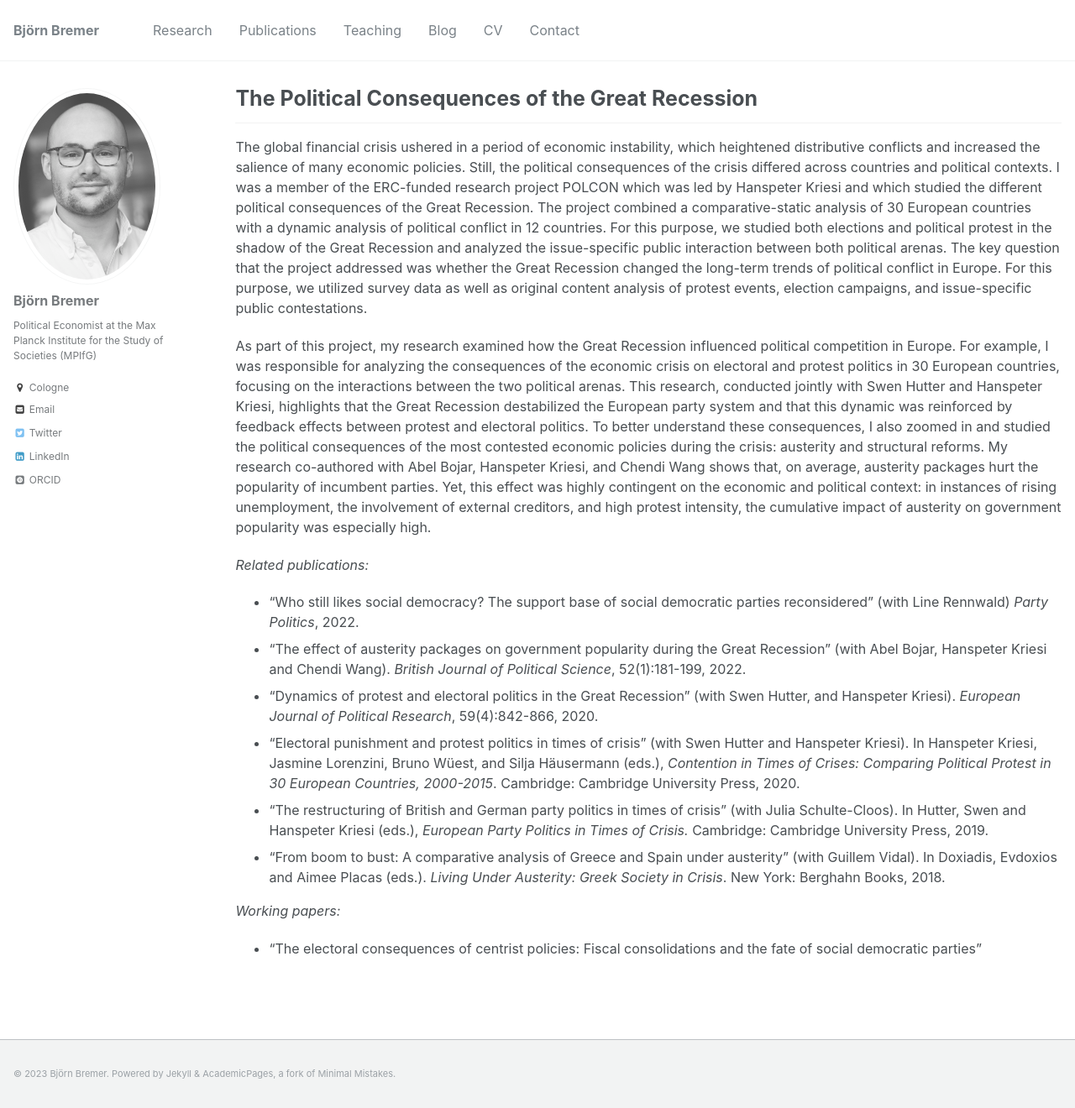
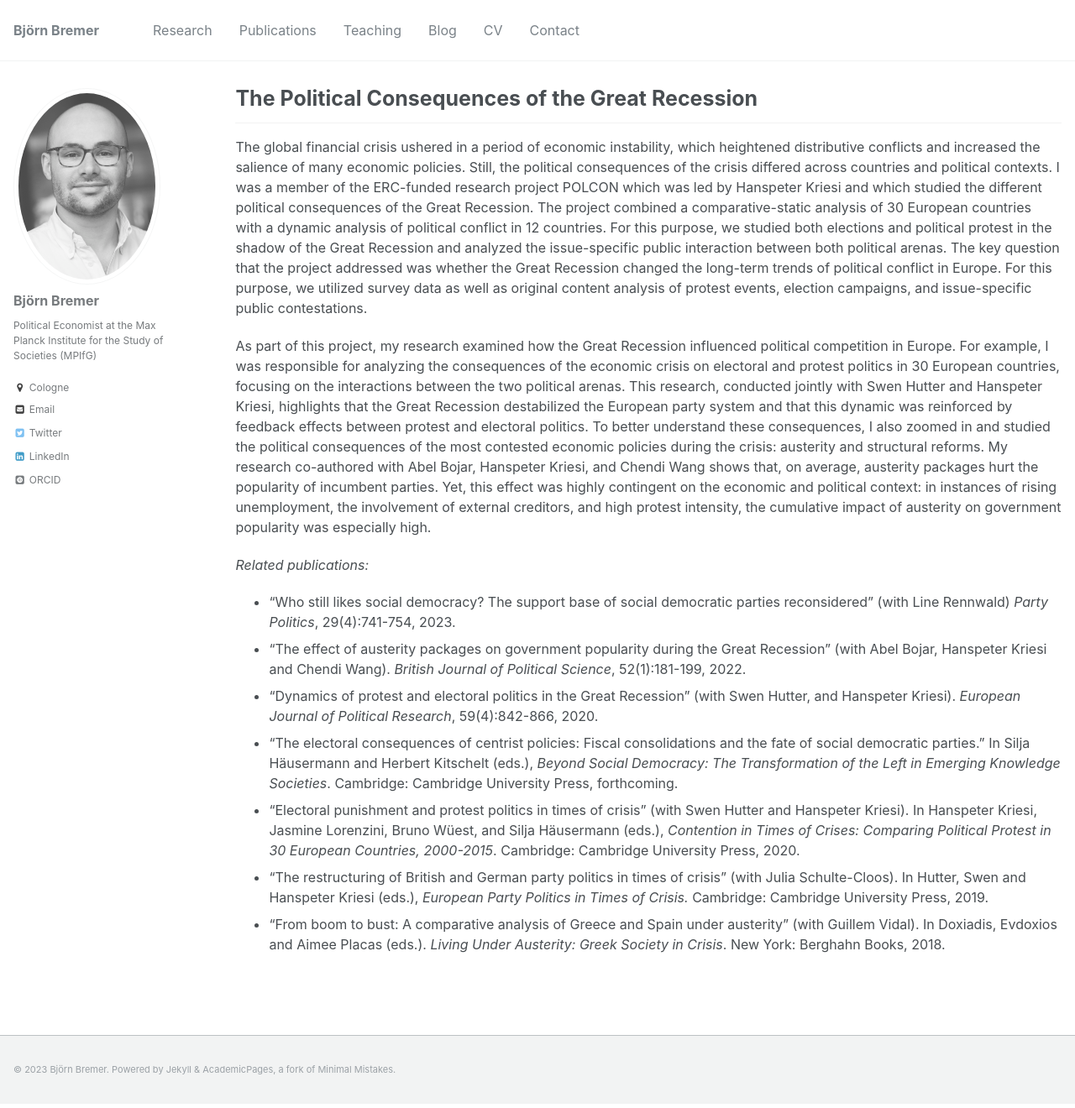
Before and after one commit to bjoernbremer/bjoernbremer.github.io, a Jekyll site: the page built from _projects/2_polcon.md, in a window 1280 px wide and 1320 px high. Shown: the whole window at 84% size. Built offline with Jekyll 4.4.1, drawn with Linux system fonts in a browser that asks for light colours; some web fonts are replaced.

Commit message:
Update 2_polcon.md

```diff
--- a/_projects/2_polcon.md
+++ b/_projects/2_polcon.md
@@ -12,12 +12,10 @@ As part of this project, my research examined how the Great Recession influenced
 
 *Related publications:*
 
-* ["Who still likes social democracy? The support base of social democratic parties reconsidered"](https://doi.org/10.1177/13540688221093770) (with [Line Rennwald](https://linerennwald.wordpress.com/)) *Party Politics*, 2022.
+* ["Who still likes social democracy? The support base of social democratic parties reconsidered"](https://doi.org/10.1177/13540688221093770) (with [Line Rennwald](https://linerennwald.wordpress.com/)) *Party Politics*, 29(4):741-754, 2023.
 * ["The effect of austerity packages on government popularity during the Great Recession"](https://t.co/2Fmbwkxf9T?amp=1) (with Abel Bojar, [Hanspeter Kriesi](http://www.eui.eu/DepartmentsAndCentres/PoliticalAndSocialSciences/People/Professors/Kriesi.aspx) and Chendi Wang). *British Journal of Political Science*, 52(1):181-199, 2022.
 * ["Dynamics of protest and electoral politics in the Great Recession"](https://doi.org/10.1111/1475-6765.12375) (with [Swen Hutter](http://www.swen-hutter.eu/), and [Hanspeter Kriesi](http://www.eui.eu/DepartmentsAndCentres/PoliticalAndSocialSciences/People/Professors/Kriesi.aspx)). *European Journal of Political Research*, 59(4):842-866, 2020.
+* "The electoral consequences of centrist policies: Fiscal consolidations and the fate of social democratic parties." In Silja Häusermann and Herbert Kitschelt (eds.), *Beyond Social Democracy: The Transformation of the Left in Emerging Knowledge Societies*. Cambridge: Cambridge University Press, forthcoming.
 * "Electoral punishment and protest politics in times of crisis" (with [Swen Hutter](http://www.swen-hutter.eu/) and [Hanspeter Kriesi](http://www.eui.eu/DepartmentsAndCentres/PoliticalAndSocialSciences/People/Professors/Kriesi.aspx)). In Hanspeter Kriesi, Jasmine Lorenzini, Bruno Wüest, and Silja Häusermann (eds.), *[Contention in Times of Crises: Comparing Political Protest in 30 European Countries, 2000-2015](https://www.cambridge.org/core/books/contention-in-times-of-crisis/2118EB6100BA91A0DA0834FA93CB2E49#fndtn-information)*. Cambridge: Cambridge University Press, 2020.
 * "The restructuring of British and German party politics in times of crisis" (with [Julia Schulte-Cloos](https://jschultecloos.github.io/)). In Hutter, Swen and Hanspeter Kriesi (eds.), *[European Party Politics in Times of Crisis](https://www.cambridge.org/core/books/european-party-politics-in-times-of-crisis/466446CE959EB782BC30047F8FB9275D#fndtn-information).* Cambridge: Cambridge University Press, 2019.
 * "From boom to bust: A comparative analysis of Greece and Spain under austerity" (with [Guillem Vidal](http://guillemvidal.eu/)). In Doxiadis, Evdoxios and Aimee Placas (eds.). *[Living Under Austerity: Greek Society in Crisis](http://www.berghahnbooks.com/title/DoxiadisLiving)*. New York: Berghahn Books, 2018.
-
-*Working papers:*
-* "The electoral consequences of centrist policies: Fiscal consolidations and the fate of social democratic parties"
```
